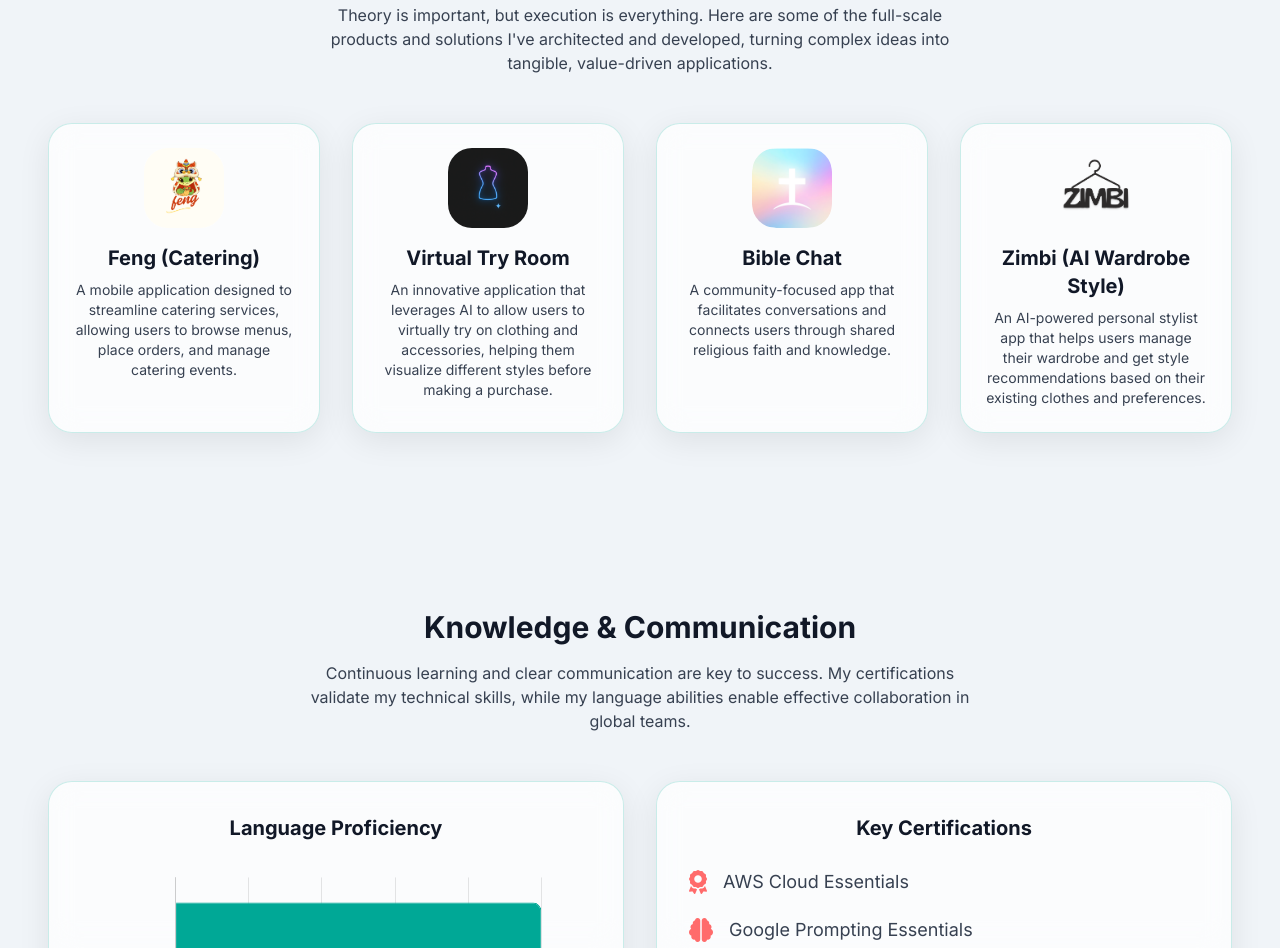
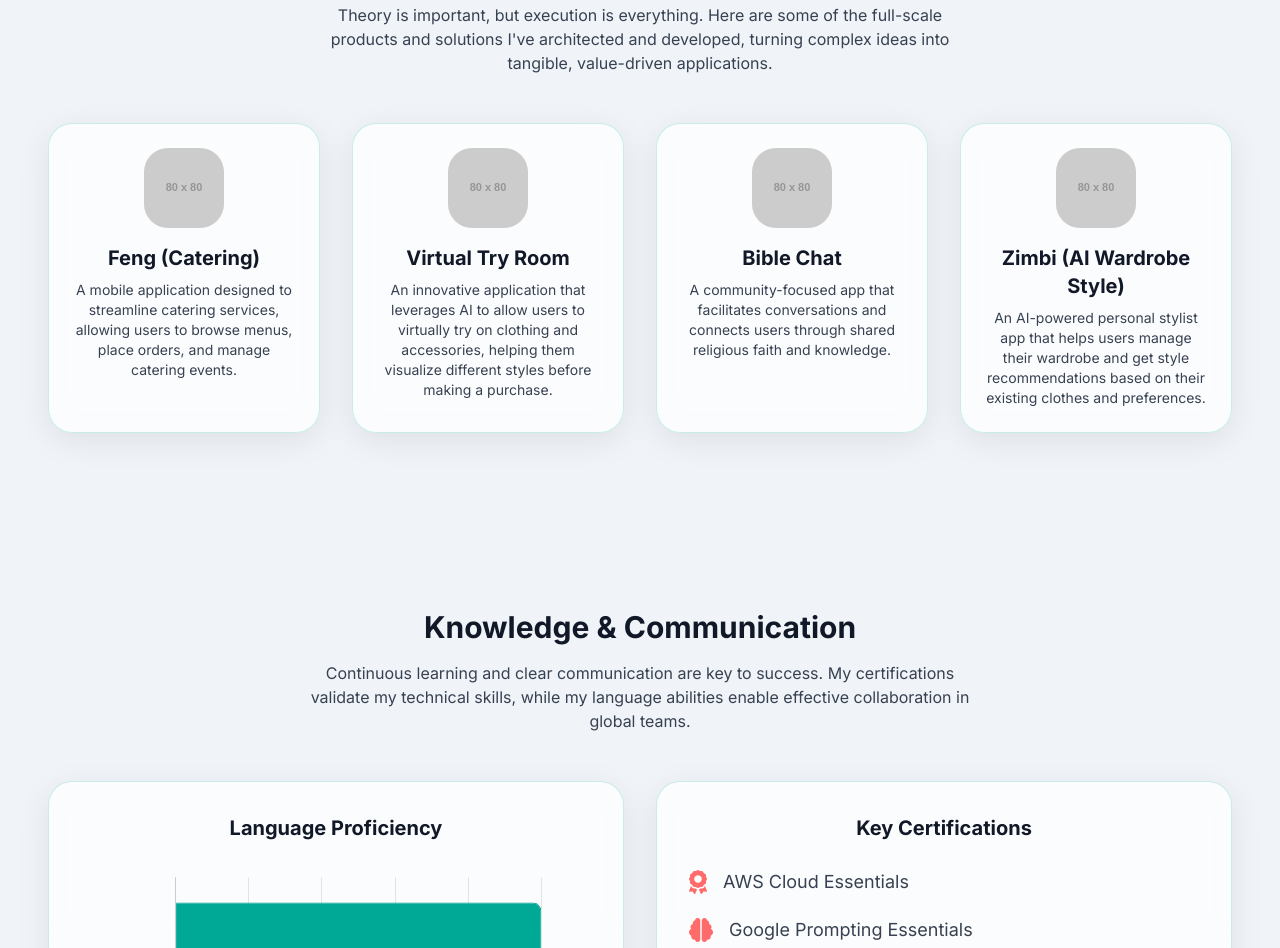
Before and after one commit to nextgenhafeez/resume, a plain HTML site: page docs/index.html in a window 1280 px wide. Shown: the part 2693-3641 px from the top of the page. Drawn offline with nearby package versions, Linux system fonts and the light colour scheme; placeholder pictures from the web are drawn by us.

Commit message:
Update working image paths in docs/index.html

```diff
--- a/docs/index.html
+++ b/docs/index.html
@@ -198,22 +198,22 @@
                 <p class="text-center max-w-2xl mx-auto text-gray-700 mb-12">Theory is important, but execution is everything. Here are some of the full-scale products and solutions I've architected and developed, turning complex ideas into tangible, value-driven applications.</p>
                 <div class="grid grid-cols-1 md:grid-cols-2 lg:grid-cols-4 gap-8">
                     <div class="glass-card glass-card-hover p-6 flex flex-col items-center text-center">
-                        <img src="images/FENG.png" alt="FENG logo" class="project-logo">
+                        <img src="https://placehold.co/80x80/00a896/ffffff?text=FENG" alt="FENG logo" class="project-logo">
                         <h3 class="text-xl font-bold text-gray-900">Feng (Catering)</h3>
                         <p class="text-sm text-gray-700 mt-2 flex-grow">A mobile application designed to streamline catering services, allowing users to browse menus, place orders, and manage catering events.</p>
                     </div>
                     <div class="glass-card glass-card-hover p-6 flex flex-col items-center text-center">
-                        <img src="images/Virtual Try Room AI.png" alt="Virtual Try Room AI logo" class="project-logo">
+                        <img src="https://placehold.co/80x80/ff6b6b/ffffff?text=VIRTUAL+TRY+ROOM" alt="Virtual Try Room AI logo" class="project-logo">
                         <h3 class="text-xl font-bold text-gray-900">Virtual Try Room</h3>
                         <p class="text-sm text-gray-700 mt-2 flex-grow">An innovative application that leverages AI to allow users to virtually try on clothing and accessories, helping them visualize different styles before making a purchase.</p>
                     </div>
                     <div class="glass-card glass-card-hover p-6 flex flex-col items-center text-center">
-                        <img src="images/Bible CHat.png" alt="Bible Chat" class="project-logo">
+                        <img src="https://placehold.co/80x80/00a896/ffffff?text=BIBLE+CHAT" alt="Bible Chat logo" class="project-logo">
                         <h3 class="text-xl font-bold text-gray-900">Bible Chat</h3>
                         <p class="text-sm text-gray-700 mt-2 flex-grow">A community-focused app that facilitates conversations and connects users through shared religious faith and knowledge.</p>
                     </div>
                     <div class="glass-card glass-card-hover p-6 flex flex-col items-center text-center">
-                        <img src="images/ZIMBI.png" alt="Zimbi logo" class="project-logo">
+                        <img src="https://placehold.co/80x80/ff6b6b/ffffff?text=ZIMBI" alt="Zimbi logo" class="project-logo">
                         <h3 class="text-xl font-bold text-gray-900">Zimbi (AI Wardrobe Style)</h3>
                         <p class="text-sm text-gray-700 mt-2 flex-grow">An AI-powered personal stylist app that helps users manage their wardrobe and get style recommendations based on their existing clothes and preferences.</p>
                     </div>
```
